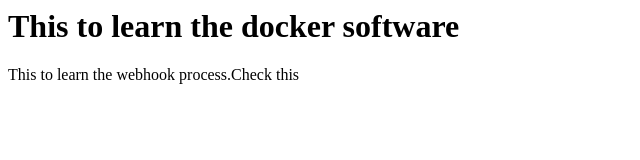
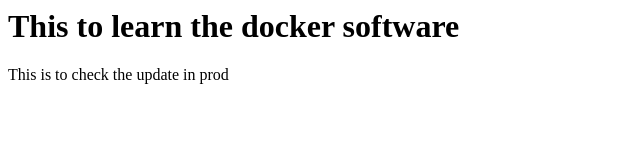
Before and after one commit to SanaMP11/DockerJenkins, a plain HTML site: page index.html in a window 1280 px wide. Shown: the full height of the page, 0-640 px from the left. Drawn offline with Linux system fonts and the light colour scheme.

Commit message:
Web-hook

```diff
--- a/index.html
+++ b/index.html
@@ -2,6 +2,6 @@
 <title>DOCKER TUTORIAL</title>
 <body>
 <h1>This to learn the docker software</h1>
-     This to learn the webhook process.Check this
+    This is to check the update in prod
 </body>
 </html>
```
